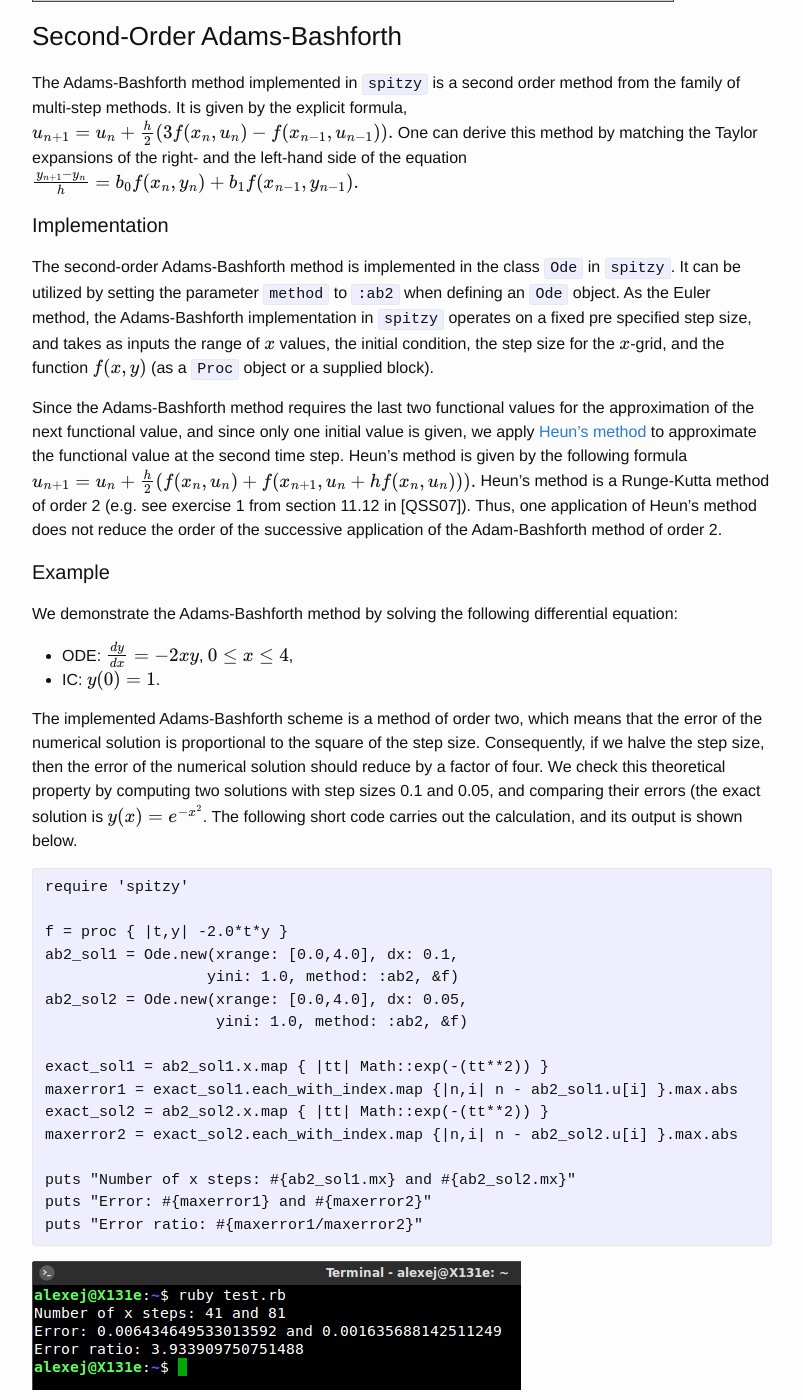
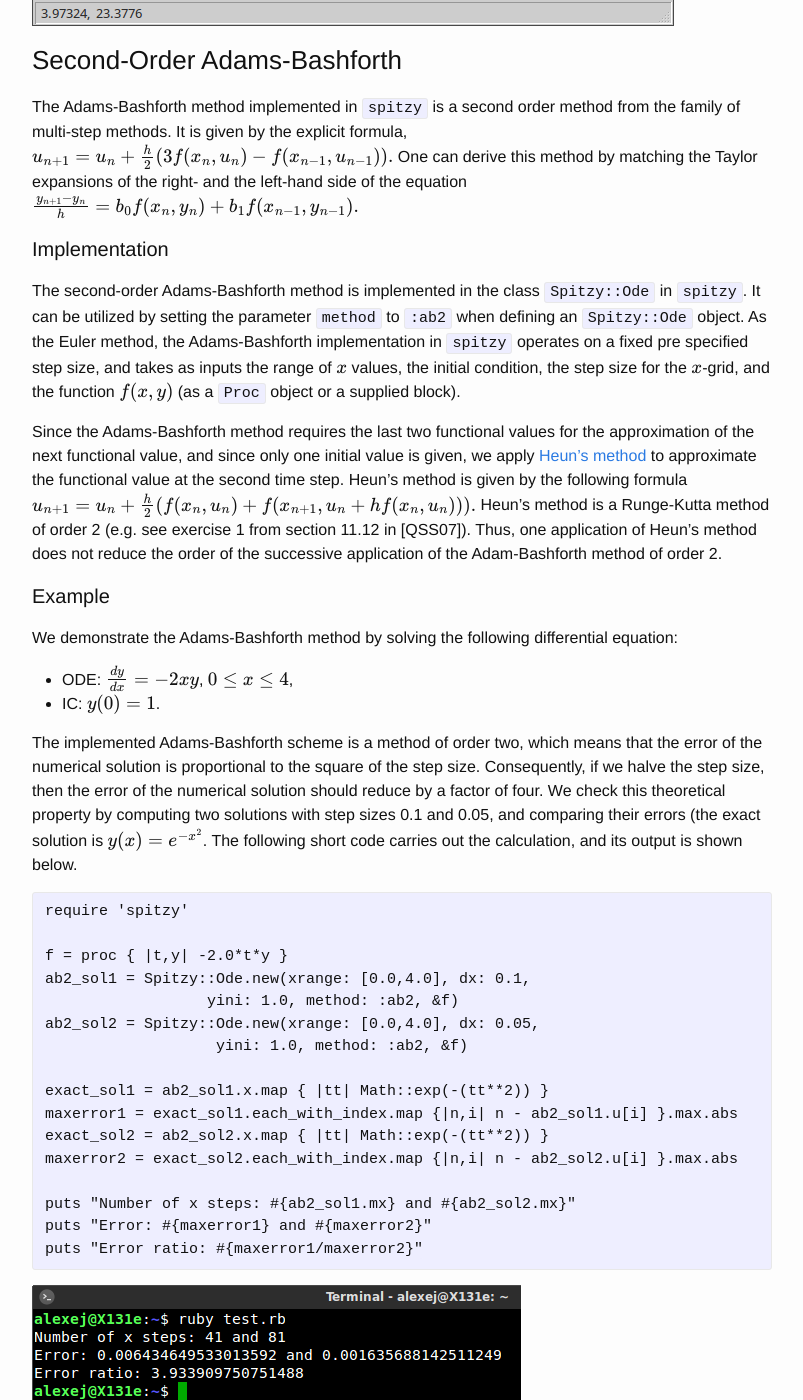
Before and after one commit to agisga/spitzy, a Jekyll site: the page built from _posts/2015-05-05-documentation.md, in a window 1280 px wide and 1400 px high, scrolled down 6833 px. Shown: the whole window, without its empty margins (238-1041 px from the left). Built offline with Jekyll 4.4.1, drawn with Linux system fonts in a browser that asks for light colours; Markdown is read by kramdown in place of the engine named in the settings; formulas are drawn with MathJax 3; some of the changed text lies outside the part shown.

Commit message:
incorporates the changes that all classes are now part of the module Spitzy

````diff
--- a/_posts/2015-05-05-documentation.md
+++ b/_posts/2015-05-05-documentation.md
@@ -98,7 +98,7 @@
 * ODE: $\frac{dy}{dx} = f(x,y)$ for $a \leq x \leq b$,
 * with initial condition $y(a) = y_0$.
 
-For this kind of differential equation [spitzy](https://github.com/agisga/spitzy.git) provides the class `Ode`, which currently has three methods, [Dormand-Prince](http://en.wikipedia.org/wiki/Dormand%E2%80%93Prince_method), [Forward Euler](http://en.wikipedia.org/wiki/Euler_method) and an [Adams-Bashforth](http://en.wikipedia.org/wiki/Linear_multistep_method) method of order 2.
+For this kind of differential equation [spitzy](https://github.com/agisga/spitzy.git) provides the class `Spitzy::Ode`, which currently has three methods, [Dormand-Prince](http://en.wikipedia.org/wiki/Dormand%E2%80%93Prince_method), [Forward Euler](http://en.wikipedia.org/wiki/Euler_method) and an [Adams-Bashforth](http://en.wikipedia.org/wiki/Linear_multistep_method) method of order 2.
 
 <div id='dopri'/>
 ###Dormand-Prince
@@ -121,7 +121,7 @@
 
 #### Implementation
 
-The Dormand-Prince method is implemented in the class `Ode` in `spitzy`. It can be utilized by setting the parameter `method` to `:dopri` when defining an `Ode` object.
+The Dormand-Prince method is implemented in the class `Spitzy::Ode` in `spitzy`. It can be utilized by setting the parameter `method` to `:dopri` when defining an `Spitzy::Ode` object.
 
 When we apply the Dormand-Prince method, we need to specify the range of $x$ values, the initial condition, the maximal step size that we don't want the method to exceed, and the function $f(x,y)$ (as a `Proc` object or a supplied block). Optionally, we can specify the tolerance level for the error of the obtained numerical solution (the default is 0.01), and the maximal number of iterations for the algorithm (the default is 1e6). Since Dormand-Prince adjusts the step sizes according to an error estimate, the algorithm might require multiple iterations to evaluate the solution at one step, that is, the algorithm will keep on carrying out iterations until it finds a suitable step size (thus opening the door to never ending loops). That is the reason why the maximal number of iterations is a input parameter.
 
@@ -137,13 +137,13 @@
 ```Ruby
 require 'spitzy'
 f = proc { |t,y| 1.0 + y/t + (y/t)**2 }
-dopri_sol = Ode.new(xrange: [1.0,4.0], dx: 0.1, yini: 0.0, &f)
+dopri_sol = Spitzy::Ode.new(xrange: [1.0,4.0], dx: 0.1, yini: 0.0, &f)
 ```
 
 If additionally we want to set the error tolerance to 1e-6 and the maximal number of performed iterations to 1e6, we can do:
 
 ```Ruby
-dopri_sol = Ode.new(xrange: [1.0,4.0], dx: 0.1, yini: 0.0,
+dopri_sol = Spitzy::Ode.new(xrange: [1.0,4.0], dx: 0.1, yini: 0.0,
                     tol: 1e-6, maxiter: 1e6, &f)
 ```
 
@@ -152,7 +152,7 @@
 
 ![Dormand-Prince example plot](/spitzy/images/dopri.png?raw=true "Dormand-Prince example plot")
 
-Using the exact solution, we can compute the error of the numerical solution. We can print further information about the obtained solution to the screen, using some of the attribute readers of `Ode`.
+Using the exact solution, we can compute the error of the numerical solution. We can print further information about the obtained solution to the screen, using some of the attribute readers of `Spitzy::Ode`.
 
 ![Dormand-Prince example output](/spitzy/images/dopri_output.png?raw=true "Dormand-Prince example output")
 
@@ -170,7 +170,7 @@
 
 ```Ruby
 f = proc { |t,y| -2.0 * y + Math::exp(-2.0 * (t - 6.0)**2) }
-dopri_sol = Ode.new(xrange: [0.0,10.0], dx: 1.5, yini: 1.0,
+dopri_sol = Spitzy::Ode.new(xrange: [0.0,10.0], dx: 1.5, yini: 1.0,
                     tol: 1e-6, maxiter: 1e6, &f)
 ```
 
@@ -190,7 +190,7 @@
 
 #### Implementation
 
-The forward Euler method is implemented in the class `Ode` in `spitzy`. It can be utilized by setting the parameter `method` to `:euler` when defining an `Ode` object.  When we apply the method, we need to specify the range of $x$ values, the initial condition, the step size for the $x$-grid, and the function $f(x,y)$ (as a `Proc` object or a supplied block).
+The forward Euler method is implemented in the class `Spitzy::Ode` in `spitzy`. It can be utilized by setting the parameter `method` to `:euler` when defining an `Spitzy::Ode` object.  When we apply the method, we need to specify the range of $x$ values, the initial condition, the step size for the $x$-grid, and the function $f(x,y)$ (as a `Proc` object or a supplied block).
 
 In its implementation in `spitzy`, unlike the Dormand-Prince method, the forward Euler method cannot automatically control the step size or estimate the error of the obtained numerical solution.
 
@@ -205,7 +205,7 @@
 
 ```Ruby
 f = proc { |t,y| 1.0 + y/t + (y/t)**2 }
-euler_sol = Ode.new(xrange: [1.0,4.0], dx: 0.01,
+euler_sol = Spitzy::Ode.new(xrange: [1.0,4.0], dx: 0.01,
                     yini: 0.0, method: :euler, &f)
 ```
 
@@ -226,7 +226,7 @@
 
 #### Implementation
 
-The second-order Adams-Bashforth method is implemented in the class `Ode` in `spitzy`. It can be utilized by setting the parameter `method` to `:ab2` when defining an `Ode` object.
+The second-order Adams-Bashforth method is implemented in the class `Spitzy::Ode` in `spitzy`. It can be utilized by setting the parameter `method` to `:ab2` when defining an `Spitzy::Ode` object.
 As the Euler method, the Adams-Bashforth implementation in `spitzy` operates on a fixed pre specified step size, and takes as inputs the range of $x$ values, the initial condition, the step size for the $x$-grid, and the function $f(x,y)$ (as a `Proc` object or a supplied block).
 
 Since the Adams-Bashforth method requires the last two functional values for the approximation of the next functional value, and since only one initial value is given, we apply [Heun's method](http://en.wikipedia.org/wiki/Heun%27s_method) to approximate the functional value at the second time step. Heun's method is given by the following formula
@@ -246,9 +246,9 @@
 require 'spitzy'
 
 f = proc { |t,y| -2.0*t*y }
-ab2_sol1 = Ode.new(xrange: [0.0,4.0], dx: 0.1,
+ab2_sol1 = Spitzy::Ode.new(xrange: [0.0,4.0], dx: 0.1,
                   yini: 1.0, method: :ab2, &f)
-ab2_sol2 = Ode.new(xrange: [0.0,4.0], dx: 0.05,
+ab2_sol2 = Spitzy::Ode.new(xrange: [0.0,4.0], dx: 0.05,
                    yini: 1.0, method: :ab2, &f)
 
 exact_sol1 = ab2_sol1.x.map { |tt| Math::exp(-(tt**2)) }
@@ -322,7 +322,7 @@
 
 #### Implementation
 
-The linear finite element Galerkin method is implemented in class `Bvp` of the Ruby gem [spitzy](https://github.com/agisga/spitzy). It takes as inputs the interval of $x$ values as well as the Dirichlet boundary conditions at the two edges of the interval, the desired number of equally spaced grid points on which the numerical solution will be evaluated, and the functions $\alpha(x)$, $\beta(x)$, $\gamma(x)$ and $f(x)$ as `Proc` objects (or as `Numeric` if the function is constant).
+The linear finite element Galerkin method is implemented in class `Spitzy::Bvp` of the Ruby gem [spitzy](https://github.com/agisga/spitzy). It takes as inputs the interval of $x$ values as well as the Dirichlet boundary conditions at the two edges of the interval, the desired number of equally spaced grid points on which the numerical solution will be evaluated, and the functions $\alpha(x)$, $\beta(x)$, $\gamma(x)$ and $f(x)$ as `Proc` objects (or as `Numeric` if the function is constant).
 
 The linear finite element Galerkin method boils down to a linear system
 $A\vec{u} = \vec{f}$, where the matrix $A$ is tridiagonal. Currently, the Ruby implementation in `spitzy` uses the `#solve` method from the `NMatrix` gem.
@@ -347,7 +347,7 @@
 
 ```Ruby
 require 'spitzy'
-bvp_sol = Bvp.new(xrange: [0.0, 100.0], mx: 100, bc: [10.0, 0.00090799859],
+bvp_sol = Spitzy::Bvp.new(xrange: [0.0, 100.0], mx: 100, bc: [10.0, 0.00090799859],
                   a: 800.0*Math::PI, b: 0.0, c: 8.0*Math::PI, f: 0.0)
 ```
 
@@ -374,7 +374,7 @@
 f = Proc.new { |x| -2.0*(Math::cos(x))**2 }
 xrange = [0.0, 10.0]
 bc = [0.0, (1.0 - 10.0) * Math::sin(10.0)]
-bvp_sol = Bvp.new(xrange: xrange, mx: 100, bc: bc,
+bvp_sol = Spitzy::Bvp.new(xrange: xrange, mx: 100, bc: bc,
                   a: a, b: b, c: c, f: f)
 ```
 
@@ -417,13 +417,13 @@
 It is an easy exercise to see that this problem reduces to the linear system
 $$A\vec{u} = \vec{b},$$
 where $\vec{u} = (u\subscript{1,1}, u\subscript{2,1}, \ldots, u\subscript{m,1}, \ldots, u\subscript{1,k}, u\subscript{2,k}, \dots, u\subscript{m,k}, \dots, u\subscript{1,n}, u\subscript{2,n}, \dots, u\subscript{m,n})^T$,
-the matrix $A$ is pentadiagonal with constant values along each (sub-/super-)diagonal, and the right hand side $\vec{b}$ consists of values $f(x\subscript{i,j})$ with the boundary condition $g(x\subscript{i,j})$ subtracted when necessary. For more detail on the construction of $\vec{u}$, $A$ and $\vec{b}$ we refer to the definition of `Bvp` in the `spitzy` code.
+the matrix $A$ is pentadiagonal with constant values along each (sub-/super-)diagonal, and the right hand side $\vec{b}$ consists of values $f(x\subscript{i,j})$ with the boundary condition $g(x\subscript{i,j})$ subtracted when necessary. For more detail on the construction of $\vec{u}$, $A$ and $\vec{b}$ we refer to the definition of `Spitzy::Bvp` in the `spitzy` code.
 
 It can be shown that the five-point Laplacian is a method of second order (see [Arn11]).
 
 #### Implementation
 
-The five-point Laplacian method is implemented in class `Poissons_eq` of the Ruby gem [spitzy](https://github.com/agisga/spitzy). It takes as inputs the rectangular domain in form of a range in $x$-direction and a range in $y$-directions, the step size $h$, the Dirichlet boundary condition as a function of $x$ and $y$, and the right hand side function $f(x,y)$ (each function is passed as a `Proc` object, or as `Numeric` if the function is constant).
+The five-point Laplacian method is implemented in class `Spitzy::PoissonsEq` of the Ruby gem [spitzy](https://github.com/agisga/spitzy). It takes as inputs the rectangular domain in form of a range in $x$-direction and a range in $y$-directions, the step size $h$, the Dirichlet boundary condition as a function of $x$ and $y$, and the right hand side function $f(x,y)$ (each function is passed as a `Proc` object, or as `Numeric` if the function is constant).
 
 A mesh grid is generated with the method `#meshgrid` from the `NMatrix` gem. Currently this method is available only in the development version of `NMatrix`.
 
@@ -443,7 +443,7 @@
 ```Ruby
 f = Proc.new { |x,y| Math::exp(-0.5*(x**2.0 + y**2.0)) * (x**2.0 + y**2.0 - 2.0) }
 bc = Proc.new { |x,y| Math::exp(-0.5*(x**2.0 + y**2.0)) }
-numsol = Poissons_eq.new(xrange: [-1.0,1.0], yrange: [-5.0, 5.0], h: 0.2, bc: bc, f: f)
+numsol = Spitzy::PoissonsEq.new(xrange: [-1.0,1.0], yrange: [-5.0, 5.0], h: 0.2, bc: bc, f: f)
 ```
 
 We plot the numerical solution using the `gnuplot` Ruby gem, and the following code:
@@ -573,12 +573,12 @@
   * with periodic boundary conditions: $u(0,t) = u(1, t)$,
   * with initial condition: $u(x,0) = \cos(2\pi x) + \frac{1}{5}\cos(10\pi x)$.
 
-We define and solve this equation using the Upwind scheme with time steps $dt = 0.95/1001$ and spatial steps $dx = 1/1001$ (i.e. on a grid of 1000 equally sized intervals in $x$). `AdvectionEq.new` lets the user specify the parameters such as length of the space and time steps, time and space domain, the initial condition, etc.
+We define and solve this equation using the Upwind scheme with time steps $dt = 0.95/1001$ and spatial steps $dx = 1/1001$ (i.e. on a grid of 1000 equally sized intervals in $x$). `Spitzy::AdvectionEq.new` lets the user specify the parameters such as length of the space and time steps, time and space domain, the initial condition, etc.
 
 ```Ruby
 require 'spitzy'
 ic = proc { |x| Math::cos(2*Math::PI*x) + 0.2*Math::cos(10*Math::PI*x) }
-numsol = AdvectionEq.new(xrange: [0.0,1.0], trange: [0.0, 10.0],
+numsol = Spitzy::AdvectionEq.new(xrange: [0.0,1.0], trange: [0.0, 10.0],
                          dx: 1.0/1001, dt: 0.95/1001, a: 1.0,
                          method: :upwind, &ic)
 ```
````
